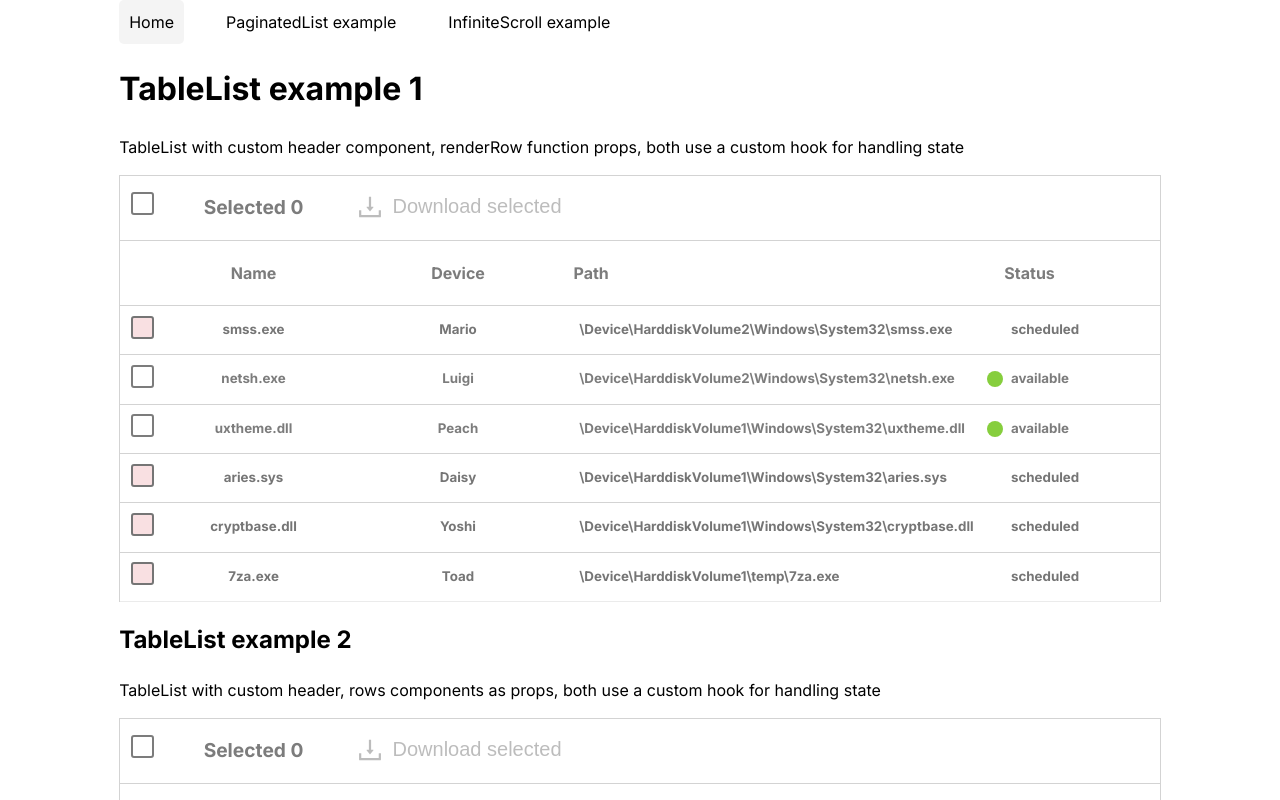
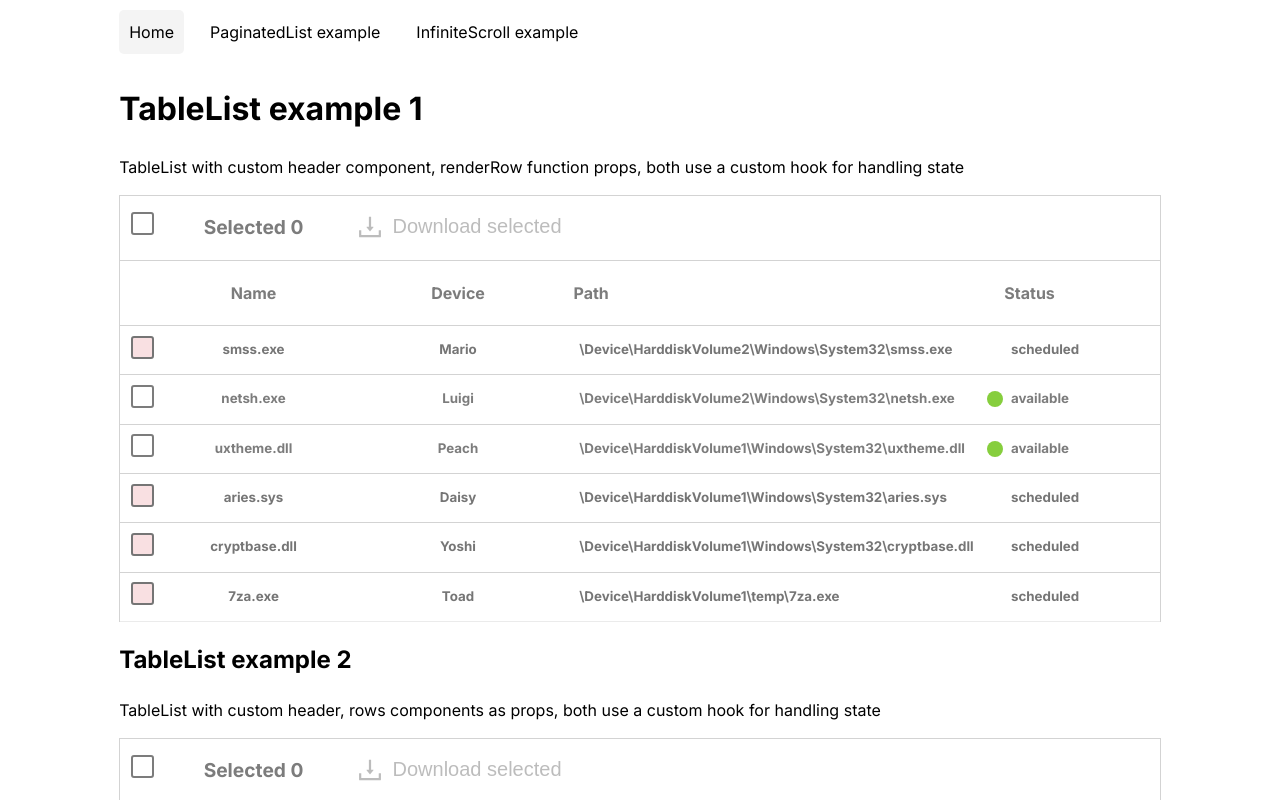
Before and after one commit to KamranProg/cs-download-list, a Next.js app: page / in a window 1280 px wide. Shown: the top 800 px of the page. Built offline with nearby package versions, Linux system fonts and the light colour scheme.

Commit message:
refactor(HeaderLinks): enhance component flexibility and update styles
Update the HeaderLinks component to support children props, allowing for more dynamic content inclusion within the navigation area.

```diff
--- a/src/ui/HeaderLinks/HeaderLinks.module.css
+++ b/src/ui/HeaderLinks/HeaderLinks.module.css
@@ -1,3 +1,10 @@
+.headerLinks nav {
+  display: flex;
+  align-items: center;
+  padding: 10px 0;
+  gap: 1rem;
+}
+
 .headerLinks .link {
   color: (var(--gray));
   text-decoration: none;
@@ -13,5 +20,5 @@
 
 .headerLinks .link.active {
   background-color: #f4f4f4;
-  color: (var(--black));
+  color: black;
 }
--- a/src/ui/HeaderLinks/HeaderLinks.tsx
+++ b/src/ui/HeaderLinks/HeaderLinks.tsx
@@ -1,7 +1,6 @@
 "use client";
-import React from "react";
+import React, { ReactNode } from "react";
 import clsx from "clsx";
-import ContentBlock from "../ContentBlock/ContentBlock";
 import Link from "next/link";
 import { usePathname } from "next/navigation";
 import styles from "@/ui/HeaderLinks/HeaderLinks.module.css";
@@ -9,16 +8,15 @@ import styles from "@/ui/HeaderLinks/HeaderLinks.module.css";
 interface HeaderLinksProps {
   links: { href: string; text: string }[];
   className?: string;
+  children?: ReactNode;
 }
 
-function HeaderLinks({ links, className }: HeaderLinksProps) {
+function HeaderLinks({ links, className, children }: HeaderLinksProps) {
   const pathname = usePathname();
-  console.log("============", pathname);
   const isActive = (path: string) => path.split("?")[0] === pathname;
   return (
     <header className={clsx(styles.headerLinks, className)}>
       <nav>
-        <ContentBlock className="flexGapRow">
         {links.map((link) => {
           return (
             <Link
@@ -32,7 +30,7 @@ function HeaderLinks({ links, className }: HeaderLinksProps) {
             </Link>
           );
         })}
-        </ContentBlock>
+        {children}
       </nav>
     </header>
   );
```
Lines whose indentation alone changed are shown as unchanged.
